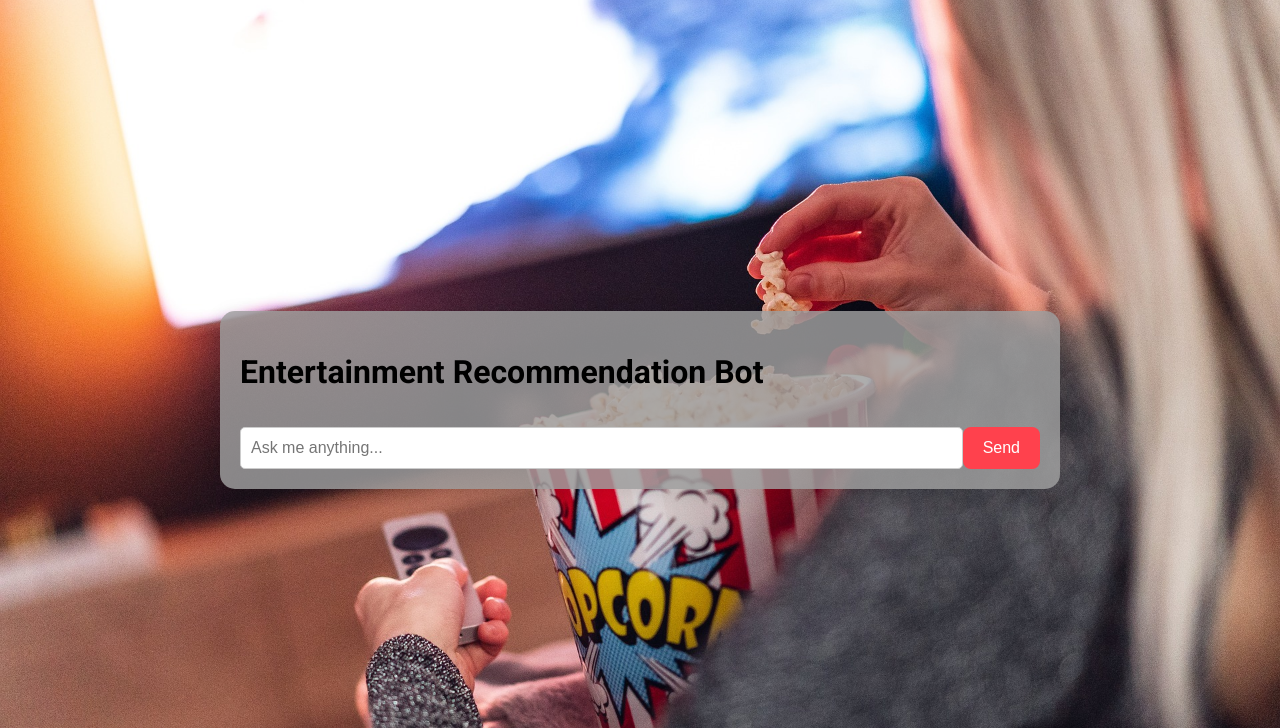
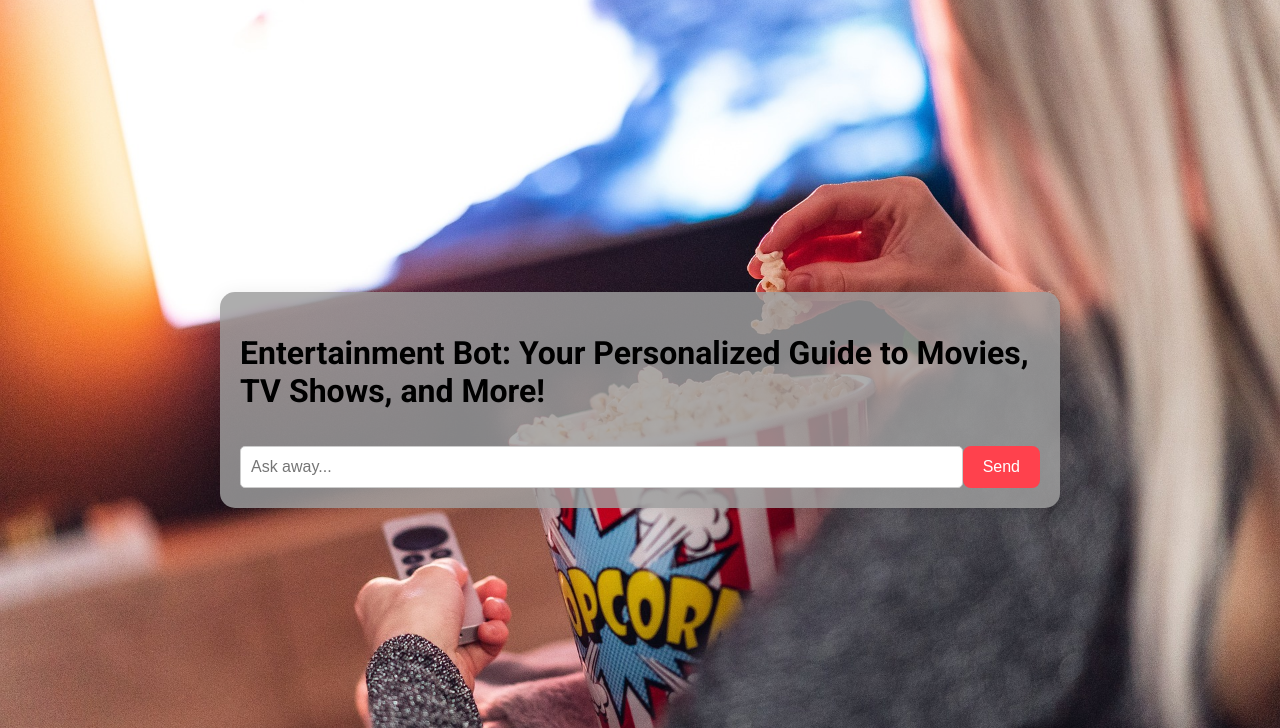
Before and after one commit to SammyAlawar/Recommender, a Flask app: page / in a window 1280 px wide. Shown: the top 728 px of the page. Run offline with Flask 3, Linux system fonts and the light colour scheme.

Commit message:
Changed title and chat placeholder

```diff
--- a/templates/chat.html
+++ b/templates/chat.html
@@ -184,7 +184,7 @@
 </head>
 <body>
     <div class="chat-container">
-        <h1>Entertainment Recommendation Bot</h1>
+        <h1>Entertainment Bot: Your Personalized Guide to Movies, TV Shows, and More!</h1>
 
         <!-- Chat history -->
         <div id="chat-history">
@@ -204,7 +204,7 @@
 
         <!-- Input form -->
         <form id="chat-form" method="POST">
-            <input type="text" id="user-input" name="user_input" placeholder="Ask me anything..." required>
+            <input type="text" id="user-input" name="user_input" placeholder="Ask away..." required>
             <button type="submit">Send</button>
         </form>
     </div>
```
